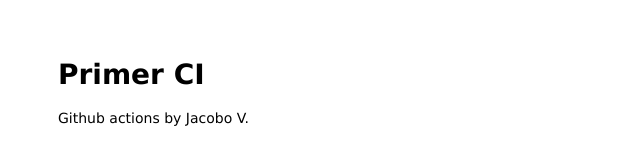
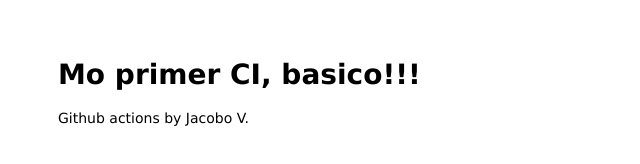
Before and after one commit to jvasquez8704/node-api-typescript, a website: page public/index.html in a window 1280 px wide. Shown: the whole page, without its empty margins (0-640 px from the left). Drawn offline with Linux system fonts and the light colour scheme.

Commit message:
My first test change

```diff
--- a/public/index.html
+++ b/public/index.html
@@ -6,7 +6,7 @@
 </head>
 
 <body>
-  <h1>Primer CI</h1>
+  <h1>Mo primer CI, basico!!!</h1>
   <p>Github actions by Jacobo V.</p>
 </body>
 
```
